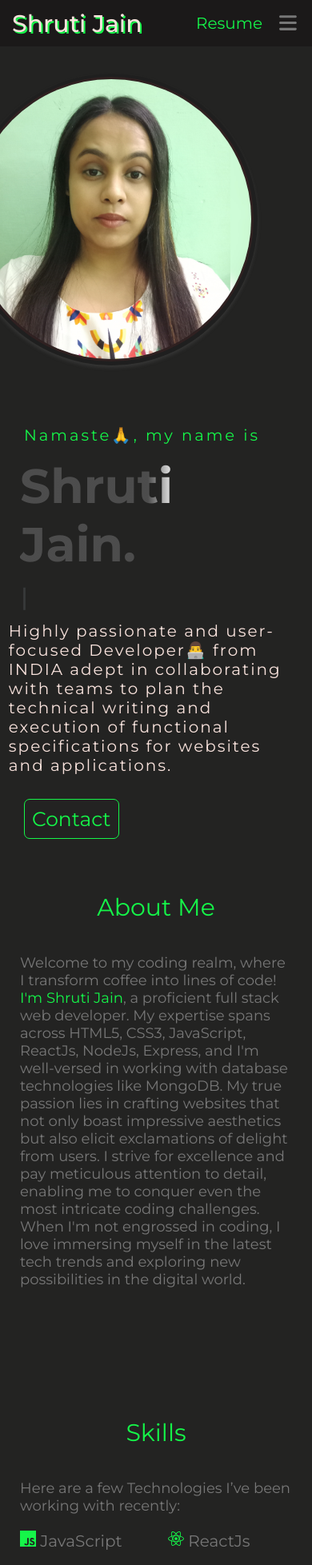
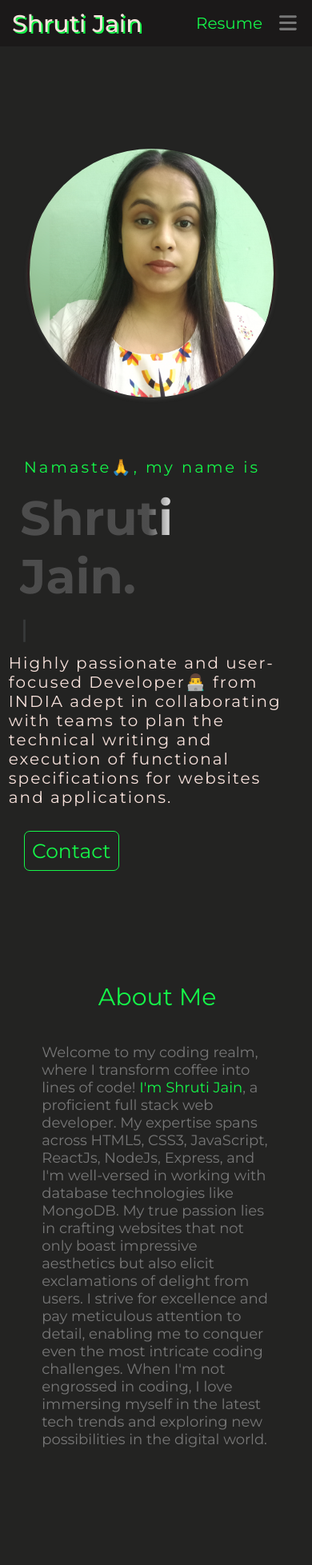
Before and after one commit to Shrutij512/Shrutij512.github.io, a React (Create React App) app: page / in a window 390 px wide. Shown: the top 1957 px of the page at 80% size. Built offline with nearby package versions, Linux system fonts and the light colour scheme.

Commit message:
about section responsiveness

```diff
--- a/src/App.css
+++ b/src/App.css
@@ -551,6 +551,8 @@ a:hover {
     }
     #about {
         margin-top: 23rem;
+        width: 100%!important;
+        margin-left: 2%!important;
     }
     #github-stat {
         flex-direction: column;
@@ -571,6 +573,15 @@ a:hover {
     .hero {
         flex-direction: column;
     }
+    .outer-circle {
+        margin-top: 150px;
+        margin-left: 116px;
+        width: 311px;
+        height: 311px;
+    }
+    .inner-circle img {
+        width: 330px;
+    }
     .info {
         font-size: 20px;
         margin-left: -1.2rem;
@@ -580,7 +591,9 @@ a:hover {
         margin-left: -5rem;
     }
     #about {
-        margin-top: 13rem;
+        margin-top: 20rem;
+        width: 85%;
+        margin-left: 2%;
     }
     #github-stat {
         flex-direction: column;
@@ -595,6 +608,11 @@ a:hover {
 
 
 /* About Section */
+
+#about {
+    width: 85%;
+    margin-left: 8%;
+}
 
 .sections {
     padding: 50px 0;
@@ -638,7 +656,7 @@ a:hover {
     grid-template-columns: repeat(3, minmax(140px, 200px));
     gap: 20px 30px;
     padding: 0px;
-    margin: 20px 0px 0px;
+    margin: 20px 50px;
     font-size: var(--font-small);
     overflow: hidden;
     list-style: none;
@@ -930,7 +948,7 @@ ul.tech-used li {
     .project-img img {
         width: 70%;
         height: 200px;
-        margin-left: 100px;
+        margin-left: 40px;
     }
     .project-info {
         background: transparent;
@@ -1020,7 +1038,7 @@ ul.tech-used li {
 @media screen and (min-width:800px) {
     #social-icons {
         bottom: 10px;
-        position: fixed;
+        /* position: fixed; */
         display: block;
         margin: 40px;
     }
@@ -1030,7 +1048,7 @@ ul.tech-used li {
     }
     #contact-email {
         display: block;
-        position: fixed;
+        position: absolute;
         bottom: 180px;
         right: -70px;
         transform: rotate(90deg);
--- a/src/components/Skills.jsx
+++ b/src/components/Skills.jsx
@@ -18,7 +18,7 @@ export const Skills = () => {
         <span className="sauce">Skills</span>
       </h1>
       <div></div>
-      <p data-aos="fade-up">Here are a few Technologies I’ve been working with recently:</p>
+      <p data-aos="fade-up" style={{ marginLeft: "50px" }}>Here are a few Technologies I’ve been working with recently:</p>
       <ul data-aos="fade-up" className="skills-list">
         <li className="skills-card">
           <div className="skills-card-name" > <SiJavascript className="skills-card-img" color="rgb(21, 246, 73)" /> JavaScript</div>
@@ -51,7 +51,7 @@ export const Skills = () => {
           <div className="skills-card-name" ><FaJava className="skills-card-img" fontSize={'27px'} color="rgb(21, 246, 73)" /> Java</div>
         </li>
       </ul>
-      <p data-aos="fade-up" style={{ marginTop: '3rem' }}>Here are a few Tools I’ve been working with recently:</p>
+      <p data-aos="fade-up" style={{ marginTop: '3rem', marginLeft: "50px" }}>Here are a few Tools I’ve been working with recently:</p>
       <ul data-aos="fade-up" className="skills-list">
         <li className="skills-card">
           <div className="skills-card-name" > <FaGitSquare className="skills-card-img" color="rgb(21, 246, 73)" /> Git</div>
```
